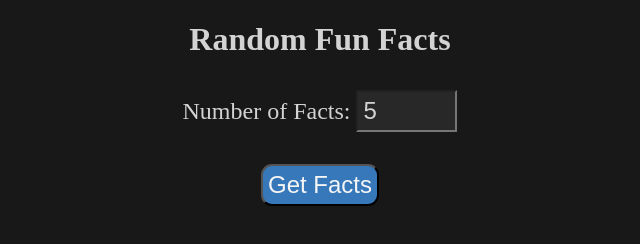
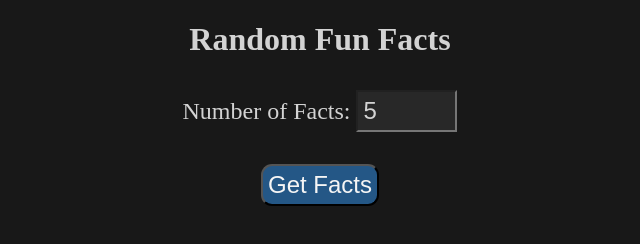
Before and after one commit to AD1LK/Facts-API, a website: page Project-2/index.html in a window 1280 px wide. In both pictures the pointer is over the button "Get Facts". Shown: the whole page, without its empty margins (320-960 px from the left). Drawn offline with Linux system fonts and the light colour scheme.

Commit message:
Added hover to button

```diff
--- a/Project-2/style.css
+++ b/Project-2/style.css
@@ -28,6 +28,11 @@ form {
   border-radius: 11px;
 }
 
+[type="submit"]:hover {
+  background: #245786;
+  transition: 0.3s;
+}
+
 .results {
   margin: 2rem;
   display: flex;
```
